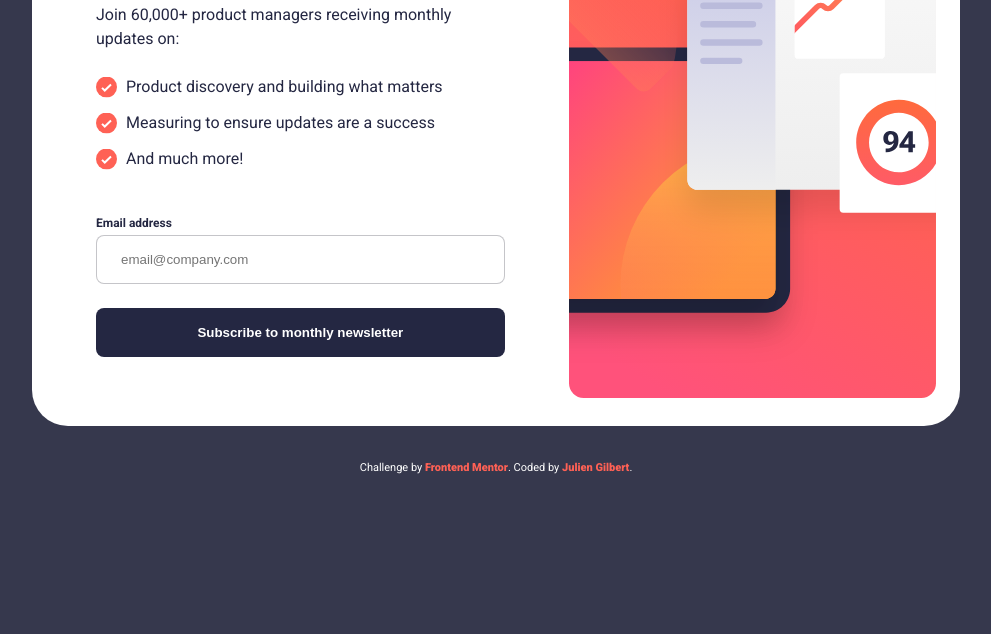
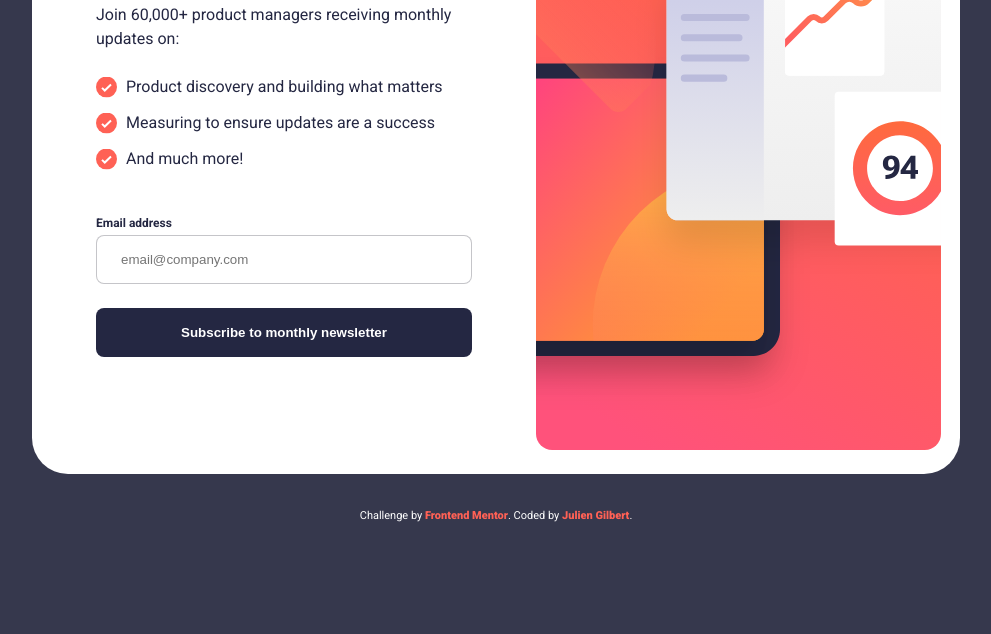
Before and after one commit to juliengDev/Newsletter_sign-up_form, a website built with Vite: page index.html in a window 1280 px wide. Shown: the part 393-1027 px from the top of the page, without its empty margins (144-1135 px from the left). Built offline with nearby package versions, Linux system fonts and the light colour scheme.

Commit message:
fixing img size

```diff
--- a/src/scss/pages/_home.scss
+++ b/src/scss/pages/_home.scss
@@ -105,11 +105,12 @@
     }
   }
   &__img {
-    max-width: 100%;
+    // max-width: 100%;
     height: 100%;
     object-fit: contain;
     border-radius: 16px;
     padding: 2.4rem 2.4rem 2.4rem 0;
+
     @include respond(tab-port) {
       order: 1;
       border-radius: 0;
```
Also changed, not shown: css/style.css, 1 other file.
